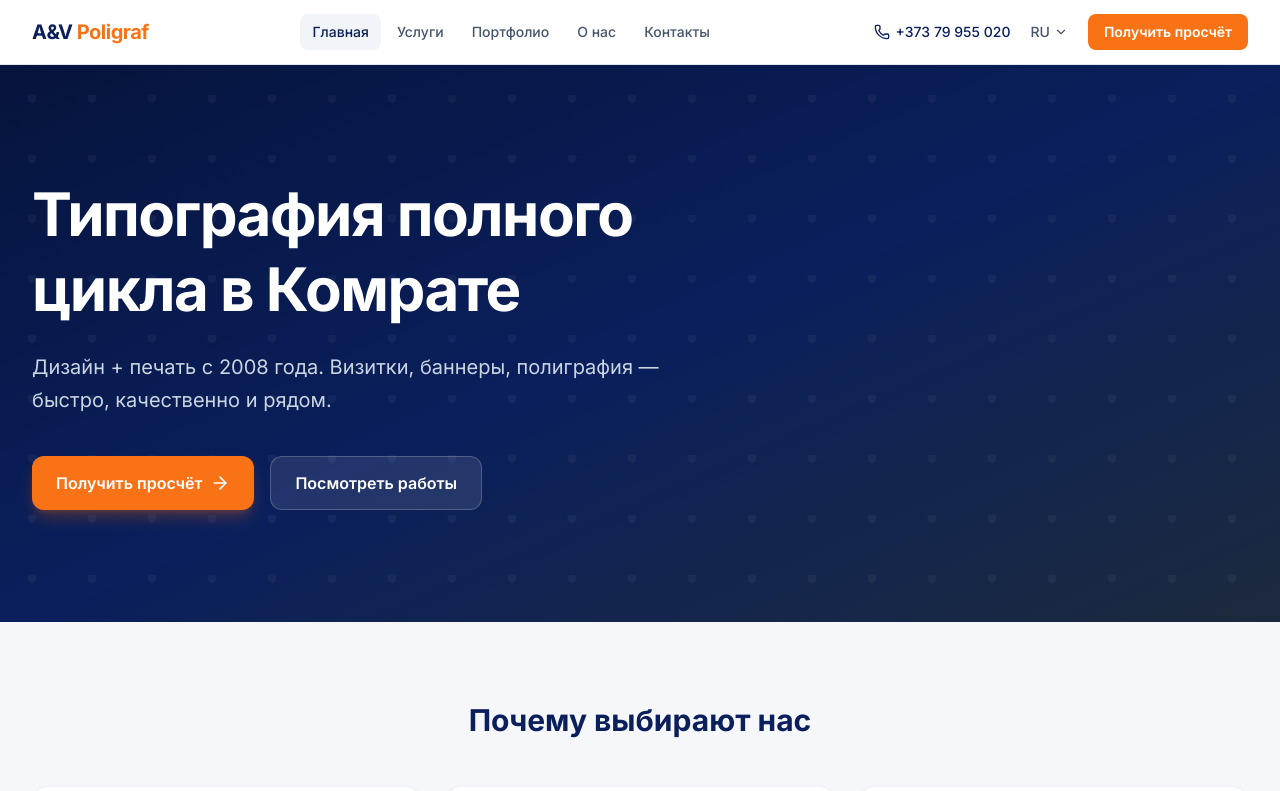
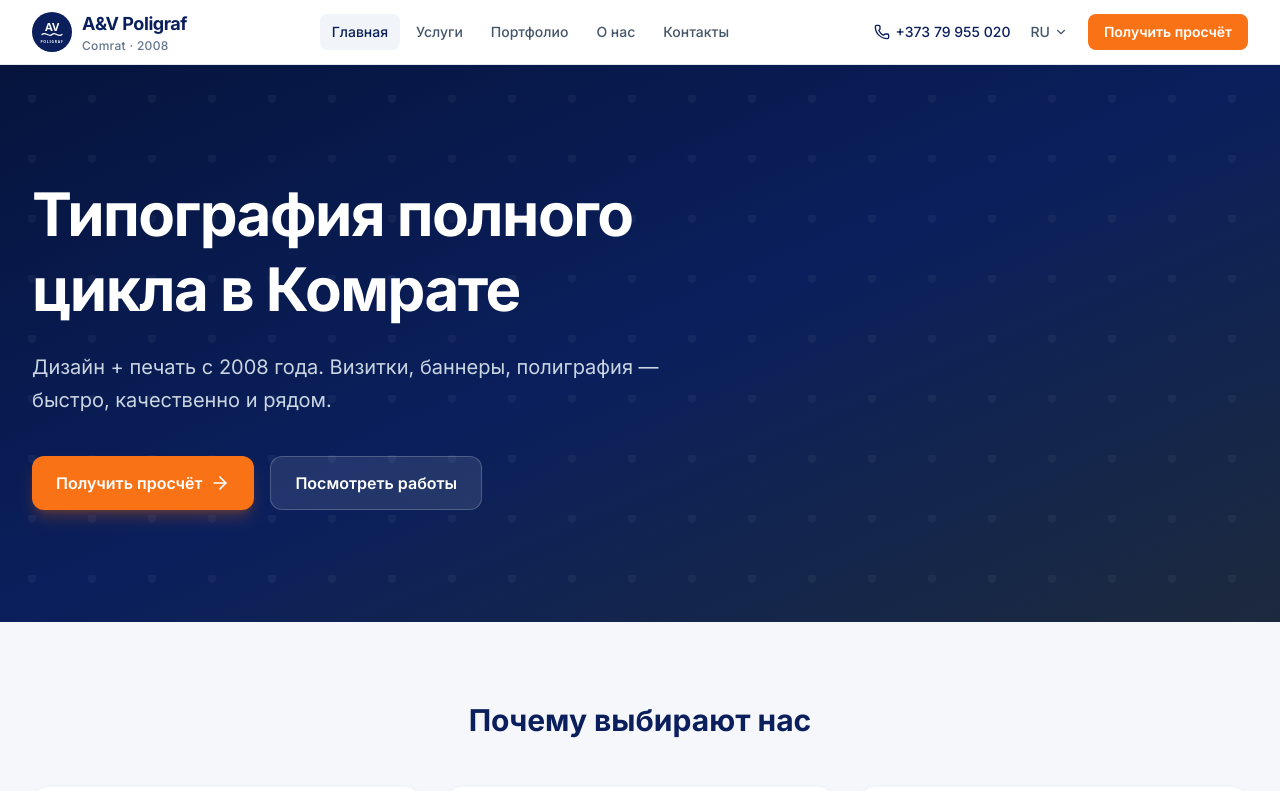
Before and after one commit to digitalsled-md/av-poligraf, a Next.js app: page /ru in a window 1280 px wide. Shown: the top 791 px of the page. Built offline with nearby package versions, Linux system fonts and the light colour scheme.

Commit message:
feat: use brand Logo (AV mark + Comrat · 2008) in header

```diff
--- a/src/components/layout/Header.tsx
+++ b/src/components/layout/Header.tsx
@@ -5,6 +5,7 @@ import { useTranslations, useLocale } from "next-intl";
 import { Link, usePathname } from "@/i18n/routing";
 import { Menu, X, Phone, ChevronDown } from "lucide-react";
 import { cn } from "@/lib/utils";
+import Logo from "@/components/layout/Logo";
 
 const locales = [
   { code: "ru", label: "RU" },
@@ -29,11 +30,7 @@ export default function Header() {
     <header className="sticky top-0 z-[100] w-full bg-white/95 backdrop-blur-md border-b border-slate-200 supports-[backdrop-filter]:bg-white/90">
       <div className="mx-auto max-w-7xl px-4 sm:px-6 lg:px-8">
         <div className="flex h-16 items-center justify-between gap-4">
-          <Link href="/" className="flex items-center gap-2 shrink-0">
-            <span className="text-xl font-bold tracking-tight text-[var(--color-primary)]">
-              A&V <span className="text-[var(--color-accent)]">Poligraf</span>
-            </span>
-          </Link>
+          <Logo />
 
           <nav className="hidden md:flex items-center gap-1">
             {nav.map((item) => (
```
